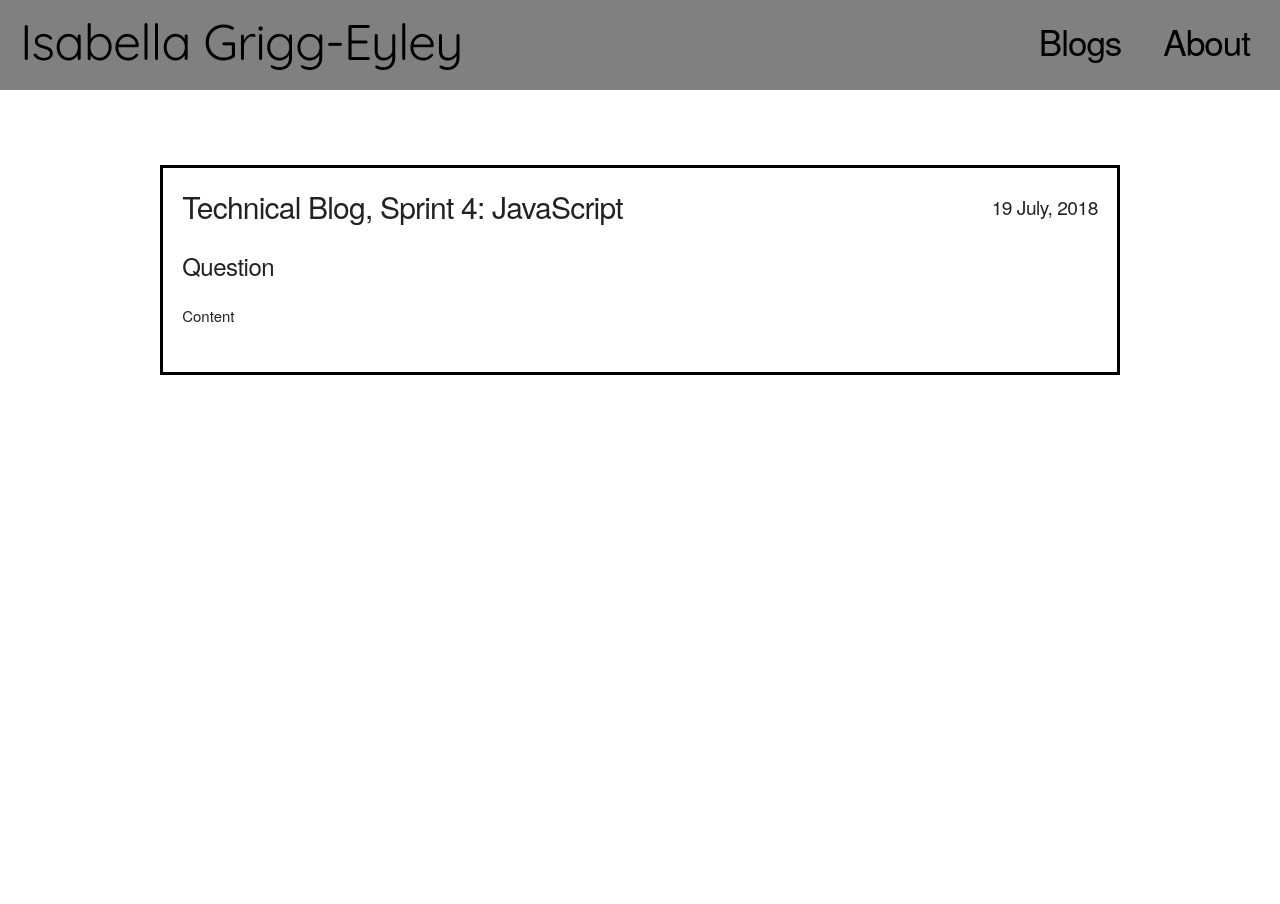
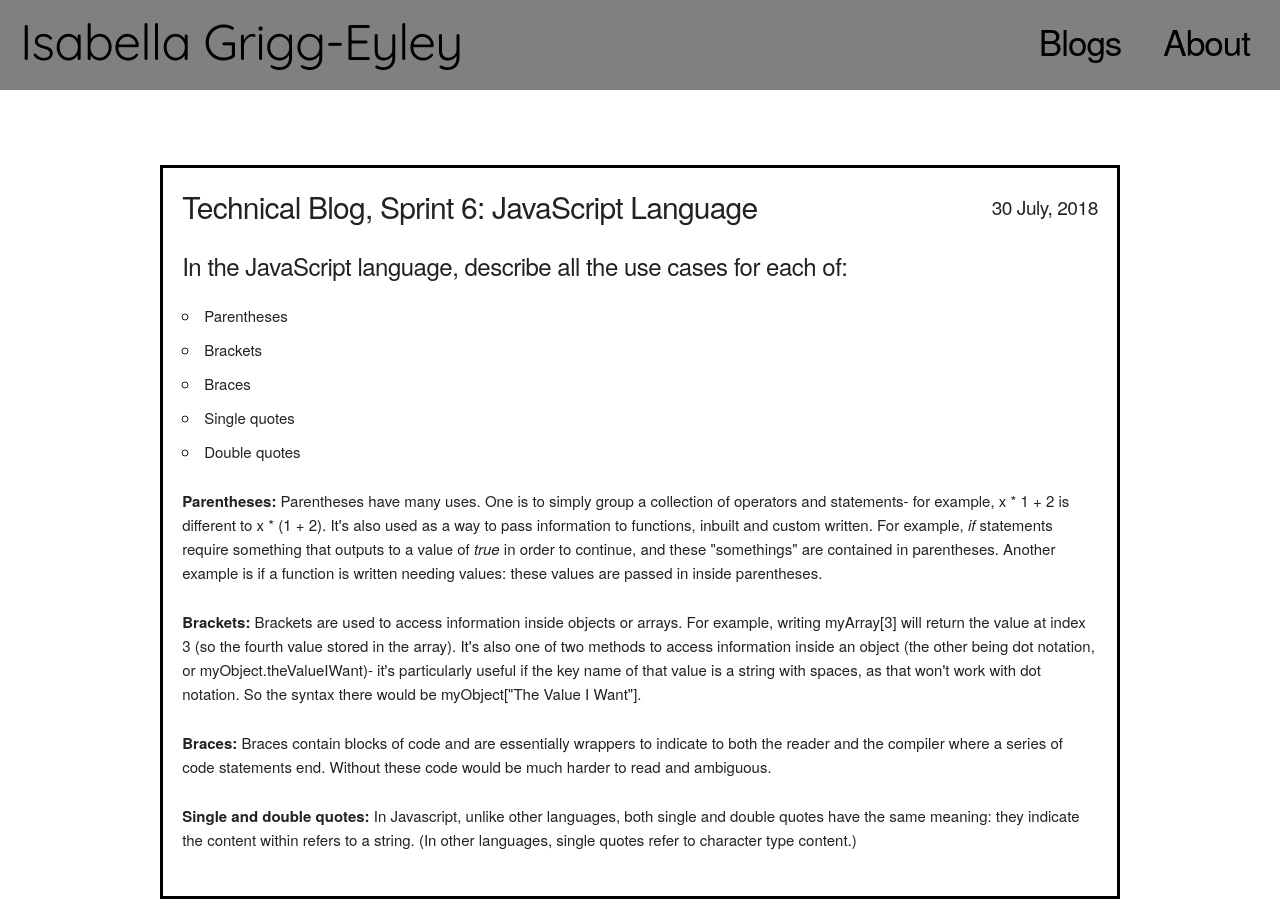
Before and after one commit to isabella-grigg-eyley/isabella-grigg-eyley.github.io, a plain HTML site: page blog/t6-js-language.html in a window 1280 px wide. Before the commit the page ends 800 px from the top, so only its background shows below. Drawn offline with nearby package versions, Linux system fonts and the light colour scheme.

Commit message:
adding finished technical blog, added links to both technical and cultural blogs in blog index

```diff
--- a/blog/t6-js-language.html
+++ b/blog/t6-js-language.html
@@ -26,14 +26,45 @@
         <article class="blog">
             <header class="title">
                 <div class="row">
-                    <h4 class="nine columns">Technical Blog, Sprint 4: JavaScript</h4>
-                    <h5 class="three columns date"><small>19 July, 2018</small></h5>
+                    <h4 class="nine columns">Technical Blog, Sprint 6: JavaScript Language</h4>
+                    <h5 class="three columns date"><small>30 July, 2018</small></h5>
                 </div>
             </header>
             <div>
-                <h5>Question</h5>
+                <h5>In the JavaScript language, describe all the use cases for each of:</h5>
+                <ul>
+                    <li>Parentheses</li>
+                    <li>Brackets</li>
+                    <li>Braces</li>
+                    <li>Single quotes</li>
+                    <li>Double quotes</li>
+                </ul>
                 <p>
-                    Content
+                    <b>Parentheses:</b> Parentheses have many uses. One is to simply group a
+                    collection of operators and statements- for example, x * 1 + 2 is different to
+                    x * (1 + 2). It's also used as a way to pass information to functions, inbuilt and
+                    custom written. For example, <i>if</i> statements require something that outputs to
+                    a value of <i> true</i> in order to continue, and these "somethings" are contained
+                    in parentheses. Another example is if a function is written needing values: these
+                    values are passed in inside parentheses.
+                </p>
+                <p>
+                    <b>Brackets:</b> Brackets are used to access information inside objects or arrays.
+                    For example, writing myArray[3] will return the value at index 3 (so the fourth value
+                    stored in the array). It's also one of two methods to access information inside an object
+                    (the other being dot notation, or myObject.theValueIWant)- it's particularly useful if the
+                    key name of that value is a string with spaces, as that won't work with dot notation. So the
+                    syntax there would be myObject["The Value I Want"].
+                </p>
+                <p>
+                    <b>Braces:</b> Braces contain blocks of code and are essentially wrappers to indicate to
+                    both the reader and the compiler where a series of code statements end. Without these
+                    code would be much harder to read and ambiguous.
+                </p>
+                <p>
+                    <b>Single and double quotes:</b> In Javascript, unlike other languages, both single and
+                    double quotes have the same meaning: they indicate the content within refers to a string.
+                    (In other languages, single quotes refer to character type content.)
                 </p>
             </div>
         </article>
```
Also changed, not shown: blog/index.html (+9 -0 lines).
